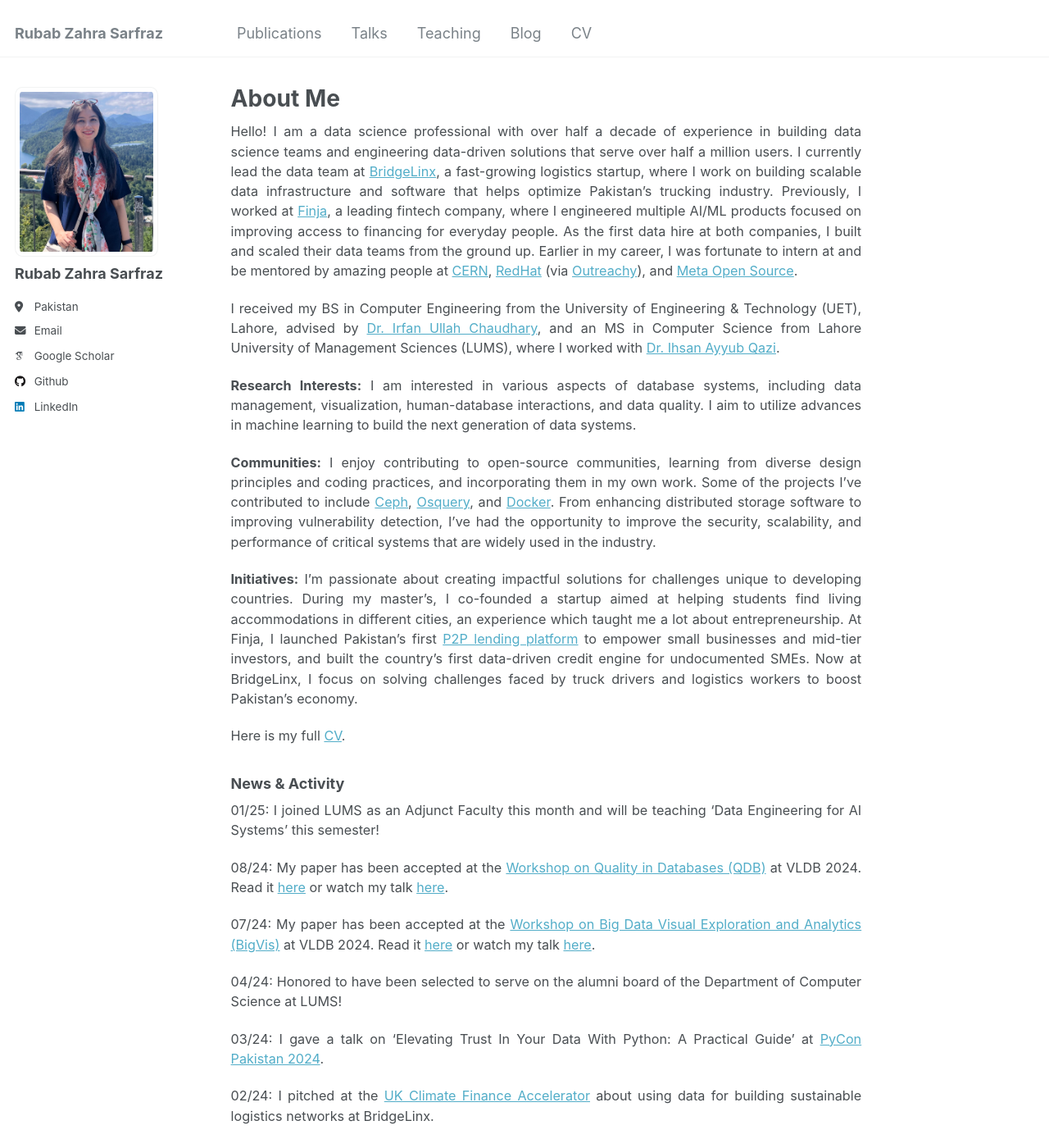
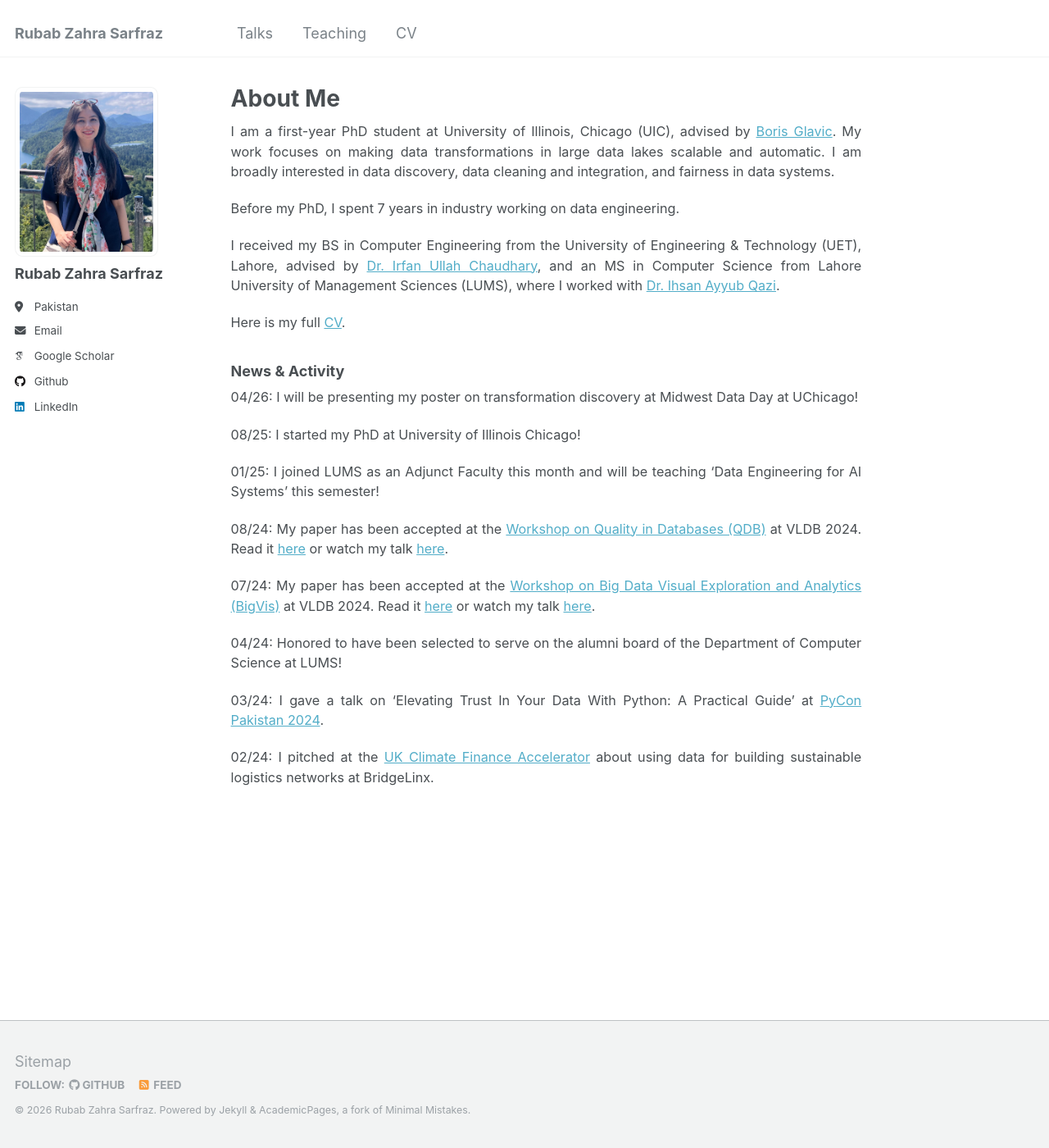
Before and after one commit to rubabzs/rubabzs.github.io, a Jekyll site: the page built from _pages/about.md, in a window 1280 px wide and 1400 px high. Shown: the whole window at 82% size. Built offline with Jekyll 4.4.1, drawn with Linux system fonts in a browser that asks for light colours; some web fonts are replaced.

Commit message:
updated profile

```diff
--- a/_data/navigation.yml
+++ b/_data/navigation.yml
@@ -5,9 +5,6 @@
 # prevent it from being included in the site.
 
 main:
-  - title: "Publications"
-    url: /publications/
-
   - title: "Talks"
     url: /talks/
 
@@ -17,8 +14,5 @@ main:
 #  - title: "Portfolio"
 #    url: /portfolio/
 
-  - title: "Blog"
-    url: /year-archive/
-
   - title: "CV"
     url: /files/Rubab_Zahra_Sarfraz_CV.pdf
--- a/_pages/about.md
+++ b/_pages/about.md
@@ -9,23 +9,21 @@ redirect_from:
 
 <style>body {text-align: justify; font-size:16}</style>
 
-Hello! I am a data science professional with over half a decade of experience in building data science teams and engineering data-driven solutions that serve over half a million users. I currently lead the data team at [BridgeLinx](https://www.crunchbase.com/organization/bridgelinx), a fast-growing logistics startup, where I work on building scalable data infrastructure and software that helps optimize Pakistan’s trucking industry. Previously, I worked at [Finja](https://www.crunchbase.com/organization/finja), a leading fintech company, where I engineered multiple AI/ML products focused on improving access to financing for everyday people. As the first data hire at both companies, I built and scaled their data teams from the ground up. Earlier in my career, I was fortunate to intern at and be mentored by amazing people at [CERN](https://home.cern/), [RedHat](https://www.redhat.com/en) (via [Outreachy](https://www.outreachy.org/)), and [Meta Open Source](https://opensource.fb.com/).
+I am a first-year PhD student at University of Illinois, Chicago (UIC), advised by [Boris Glavic](https://www.cs.uic.edu/~bglavic/dbgroup/members/bglavic.html). My work focuses on making data transformations in large data lakes scalable and automatic. I am broadly interested in data discovery, data cleaning and integration, and fairness in data systems.
+
+Before my PhD, I spent 7 years in industry working on data engineering.
+
 
 I received my BS in Computer Engineering from the University of Engineering & Technology (UET), Lahore, advised by [Dr. Irfan Ullah Chaudhary](https://nps.edu/documents/103424733/107333307/IrfanCV2009+in+PDF.pdf/9f23b384-e296-4c0e-a6f4-08b75a499d27), and an MS in Computer Science from Lahore University of Management Sciences (LUMS), where I worked with [Dr. Ihsan Ayyub Qazi](https://www.ihsanqazi.com/).
 
 
-<b>Research Interests:</b> I am interested in various aspects of database systems, including data management, visualization, human-database interactions, and data quality. I aim to utilize advances in machine learning to build the next generation of data systems.
-
-
-<b>Communities:</b> I enjoy contributing to open-source communities, learning from diverse design principles and coding practices, and incorporating them in my own work. Some of the projects I’ve contributed to include [Ceph](https://ceph.io/en), [Osquery](https://www.osquery.io/), and [Docker](https://www.docker.com/). From enhancing distributed storage software to improving vulnerability detection, I’ve had the opportunity to improve the security, scalability, and performance of critical systems that are widely used in the industry.
-
-
-<b>Initiatives:</b>
-I’m passionate about creating impactful solutions for challenges unique to developing countries. During my master’s, I co-founded a startup aimed at helping students find living accommodations in different cities, an experience which taught me a lot about entrepreneurship. At Finja, I launched Pakistan’s first [P2P lending platform](https://x.com/SECPakistan/status/1526596678219972609) to empower small businesses and mid-tier investors, and built the country’s first data-driven credit engine for undocumented SMEs. Now at BridgeLinx, I focus on solving challenges faced by truck drivers and logistics workers to boost Pakistan’s economy.
-
 Here is my full [CV](http://rubabzs.github.io/files/Rubab_Zahra_Sarfraz_CV.pdf).
 
 ### News & Activity
+04/26: I will be presenting my poster on transformation discovery at Midwest Data Day at UChicago!
+
+08/25: I started my PhD at University of Illinois Chicago!
+
 01/25: I joined LUMS as an Adjunct Faculty this month and will be teaching 'Data Engineering for AI Systems' this semester!
 
 08/24: My paper has been accepted at the [Workshop on Quality in Databases (QDB)](https://hpi.de/naumann/projects/conferences-and-workshops-hosted/qdb-2024.html) at VLDB 2024. Read it [here](https://rubabzs.github.io/files/qdb.pdf) or watch my talk [here](https://youtu.be/9d1LQcwBwgY).
--- a/_pages/teaching.html
+++ b/_pages/teaching.html
@@ -4,6 +4,12 @@ title: "Teaching"
 permalink: /teaching/
 author_profile: true
 ---
+
+<h2> CS 480 Database Systems </h2>
+Teaching Assistant, UIC, Spring 2026
+
+<h2> CS 211 Programming Practicum </h2>
+Teaching Assistant, UIC, Fall 2025
 
 <h2> Data Engineering for AI Systems </h2>
 Adjunct Faculty, Lahore University of Management Sciences, 2025
```
Also changed, not shown: 1 other file.
